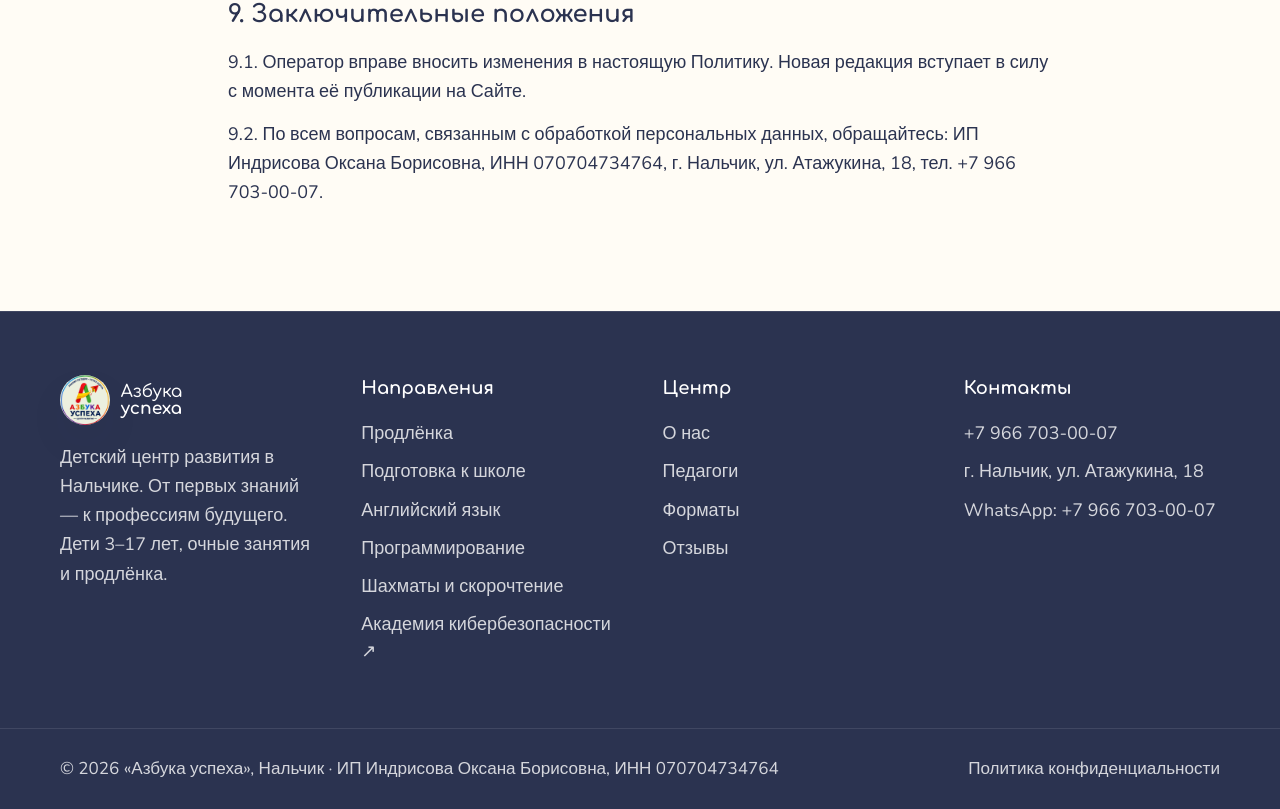
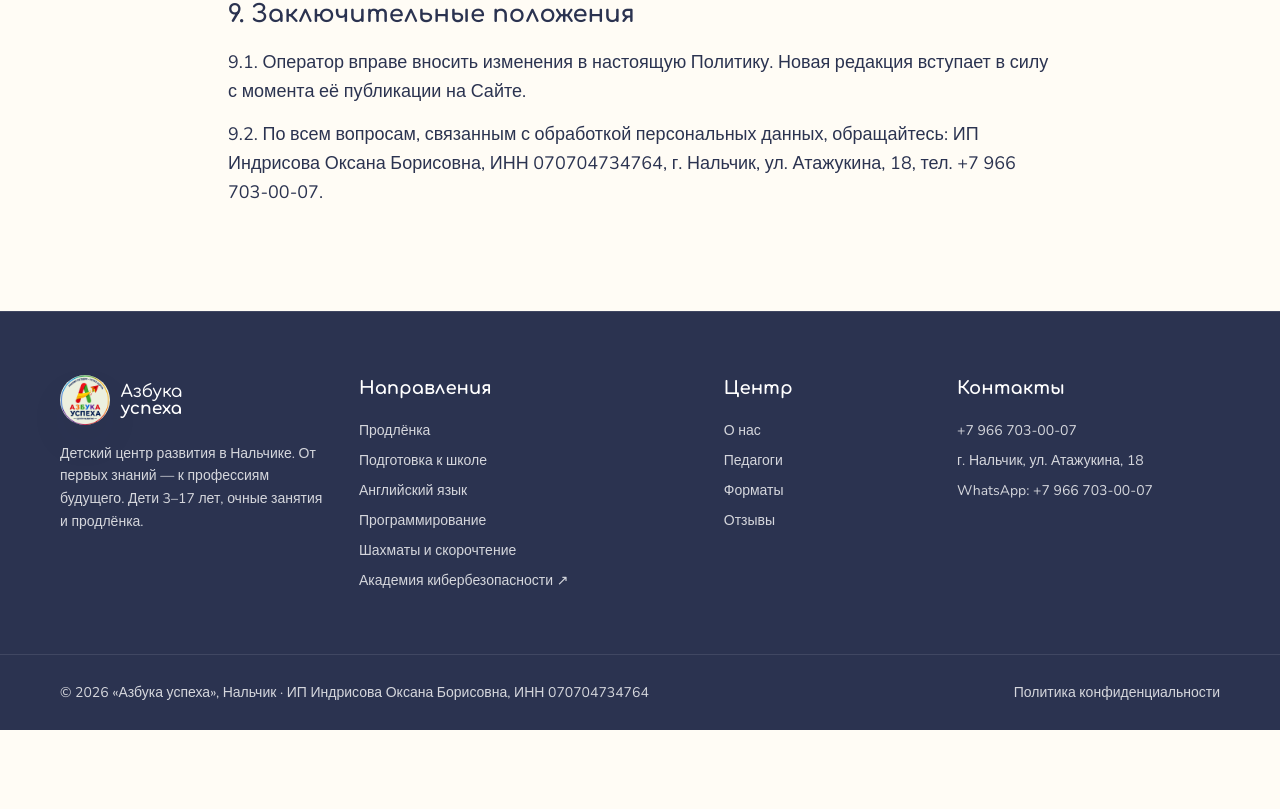
Before and after one commit to ZhilovAstemir/azbuka-uspeha-landing, a Next.js app: page /privacy in a window 1280 px wide. Shown: the part 3241-4050 px from the top of the page. After the commit the page ends 3971 px from the top, so only its background shows below. Built offline with nearby package versions, Linux system fonts and the light colour scheme.

Commit message:
Подвал: прежний размер шрифта 14px, пункты меню в одну строку на всех десктопных ширинах

```diff
--- a/src/components/sections/Footer.tsx
+++ b/src/components/sections/Footer.tsx
@@ -4,17 +4,17 @@ import { Logo } from "../Logo";
 export function Footer() {
   return (
     <footer className="bg-ink text-white/80 border-t border-white/10">
-      <div className="container-x grid gap-10 sm:grid-cols-2 lg:grid-cols-4 py-14">
+      <div className="container-x grid gap-10 sm:grid-cols-2 lg:grid-cols-[1fr_1.25fr_0.75fr_1fr] lg:gap-8 py-14">
         <div>
           <Logo footer />
-          <p className="mt-4 text-base leading-relaxed max-w-xs">
+          <p className="mt-4 text-[14px] leading-relaxed max-w-xs">
             {site.tagline}. {site.motto}. Дети {site.ages}, очные занятия и продлёнка.
           </p>
         </div>
 
         <div>
           <h4 className="font-display font-bold text-white mb-4">Направления</h4>
-          <ul className="space-y-2.5 text-base">
+          <ul className="space-y-2 text-[14px]">
             {["Продлёнка", "Подготовка к школе", "Английский язык", "Программирование", "Шахматы и скорочтение"].map((t) => (
               <li key={t}><a href="/#programs" className="hover:text-white transition-colors">{t}</a></li>
             ))}
@@ -24,7 +24,7 @@ export function Footer() {
 
         <div>
           <h4 className="font-display font-bold text-white mb-4">Центр</h4>
-          <ul className="space-y-2.5 text-base">
+          <ul className="space-y-2 text-[14px]">
             <li><a href="/#about" className="hover:text-white transition-colors">О нас</a></li>
             <li><a href="/#teachers" className="hover:text-white transition-colors">Педагоги</a></li>
             <li><a href="/#prices" className="hover:text-white transition-colors">Форматы</a></li>
@@ -34,7 +34,7 @@ export function Footer() {
 
         <div>
           <h4 className="font-display font-bold text-white mb-4">Контакты</h4>
-          <ul className="space-y-2.5 text-base">
+          <ul className="space-y-2 text-[14px]">
             <li><a href={`tel:${site.phoneHref}`} className="hover:text-white transition-colors">{site.phone}</a></li>
             <li>{site.address}</li>
             <li><a href={site.socials.whatsapp} target="_blank" rel="noopener noreferrer" className="hover:text-white transition-colors">WhatsApp: {site.phone}</a></li>
@@ -43,7 +43,7 @@ export function Footer() {
       </div>
 
       <div className="border-t border-white/10">
-        <div className="container-x flex flex-col sm:flex-row items-center justify-between gap-3 py-6 pb-20 sm:pb-6 text-[0.95rem] text-center sm:text-left">
+        <div className="container-x flex flex-col sm:flex-row items-center justify-between gap-3 py-6 pb-20 sm:pb-6 text-[14px] text-center sm:text-left">
           <span>© {new Date().getFullYear()} «{site.name}», {site.city} · {site.legal.operator}, ИНН {site.legal.inn}</span>
           <a href="/privacy" className="hover:text-white transition-colors">Политика конфиденциальности</a>
         </div>
```
